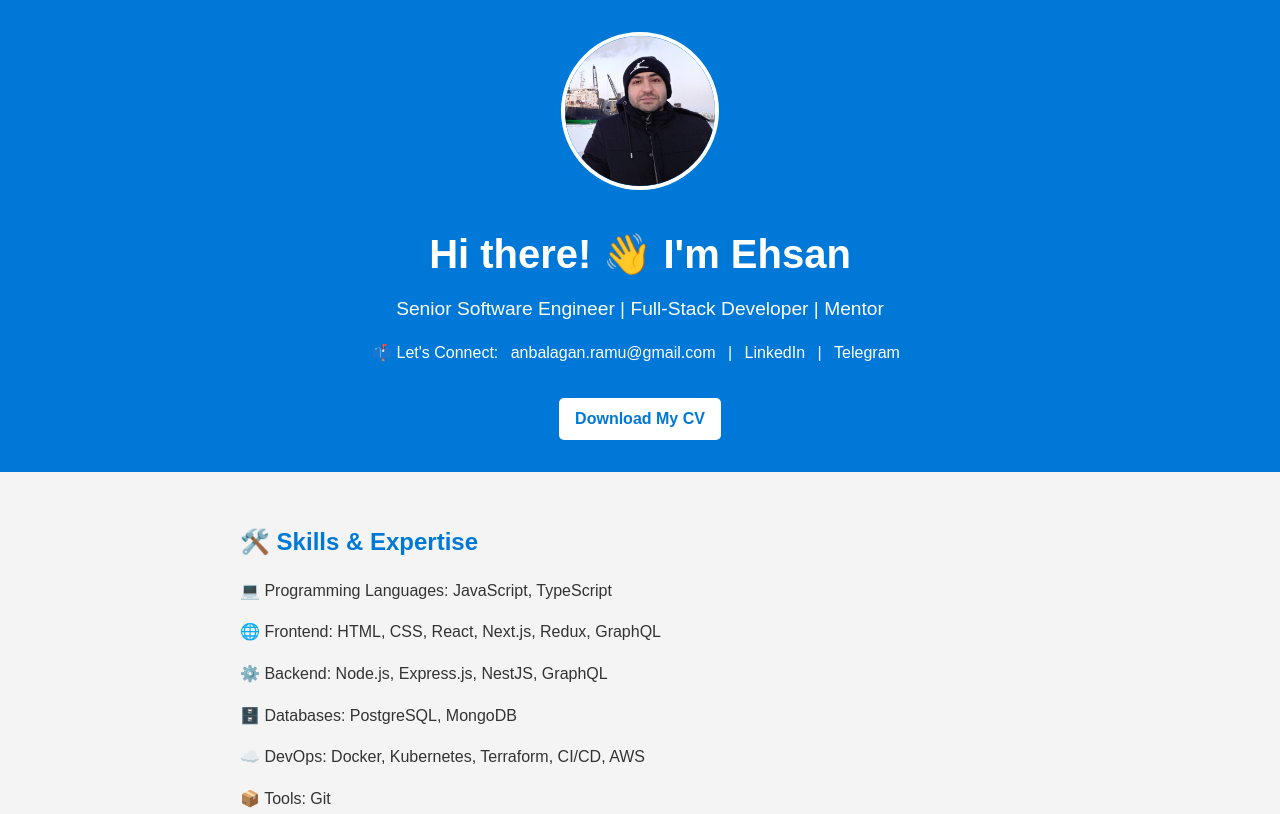
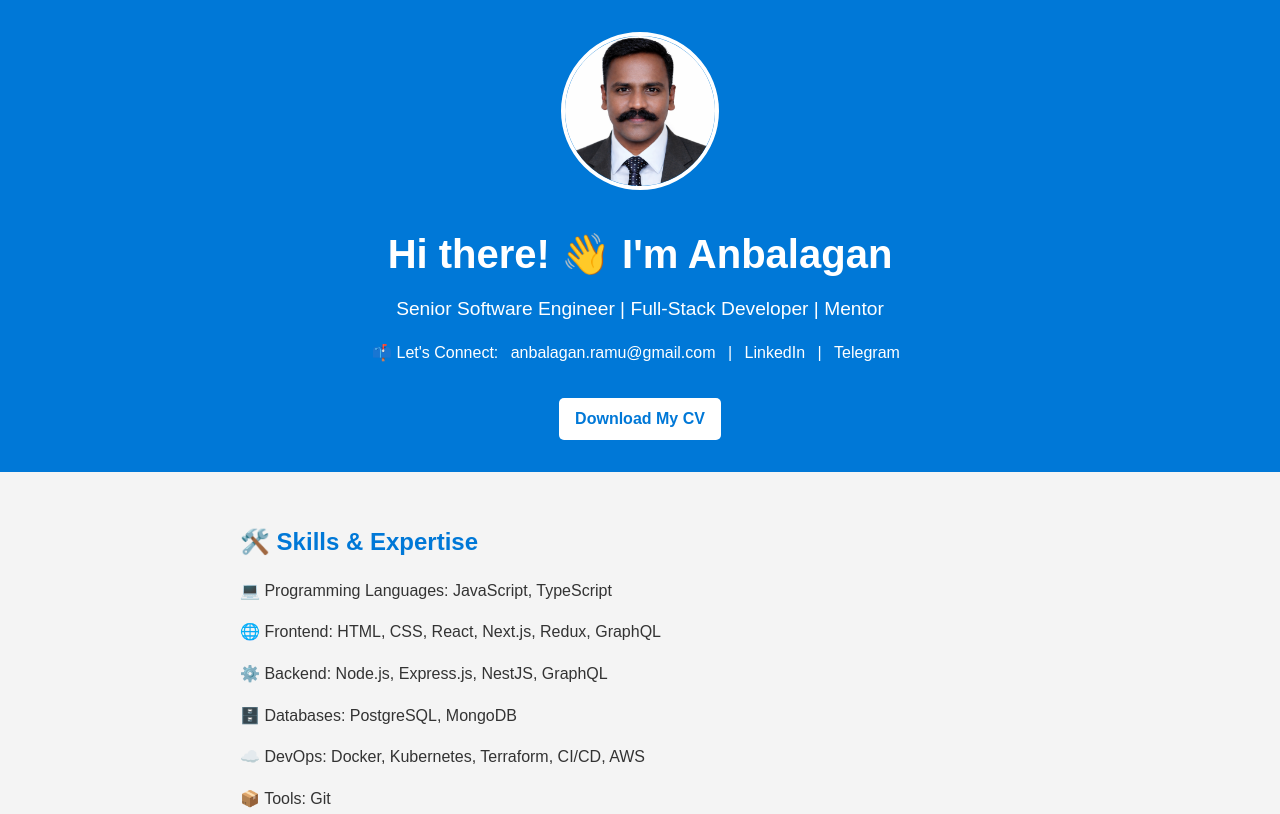
Before and after one commit to anbalaganramu/myapp-27apr2026, a plain HTML site: page index.html in a window 1280 px wide. Shown: the top 814 px of the page. Drawn offline with Linux system fonts and the light colour scheme.

Commit message:
profile pic and name updated

```diff
--- a/index.html
+++ b/index.html
@@ -3,14 +3,14 @@
   <head>
     <meta charset="UTF-8" />
     <meta name="viewport" content="width=device-width, initial-scale=1.0" />
-    <title>Ehsan Shekari - Senior Software Engineer</title>
+    <title>Anbalagan R - Senior Cloud and DevOps Engineer</title>
     <link rel="stylesheet" href="styles/styles.css" />
   </head>
   <body>
     <header>
       <div class="profile">
-        <img src="images/profile.jpg" alt="Ehsan Shekari" class="profile-pic" />
-        <h1>Hi there! 👋 I'm Ehsan</h1>
+        <img src="images/anbu.png" alt="Ehsan Shekari" class="profile-pic" />
+        <h1>Hi there! 👋 I'm Anbalagan</h1>
         <p class="tagline">
           Senior Software Engineer | Full-Stack Developer | Mentor
         </p>
```
Also changed, not shown: images/anbu.png (added).
